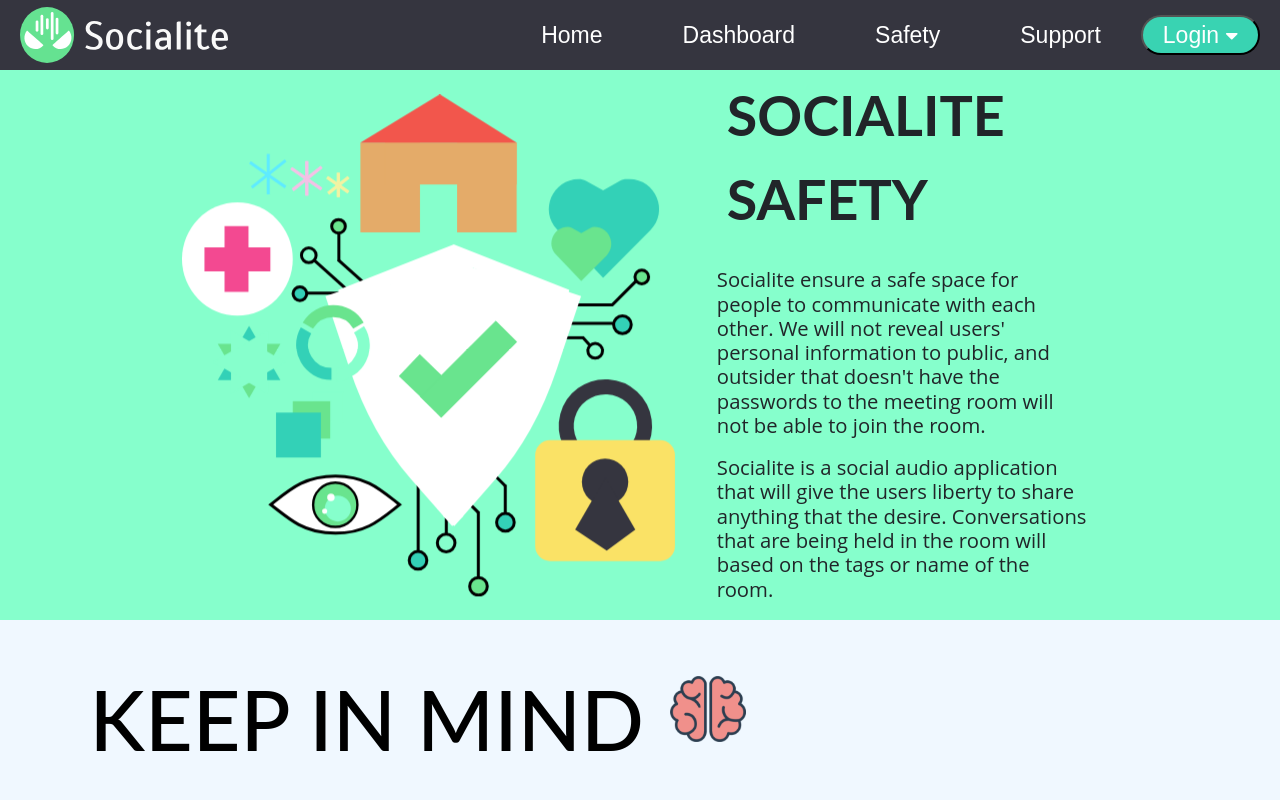
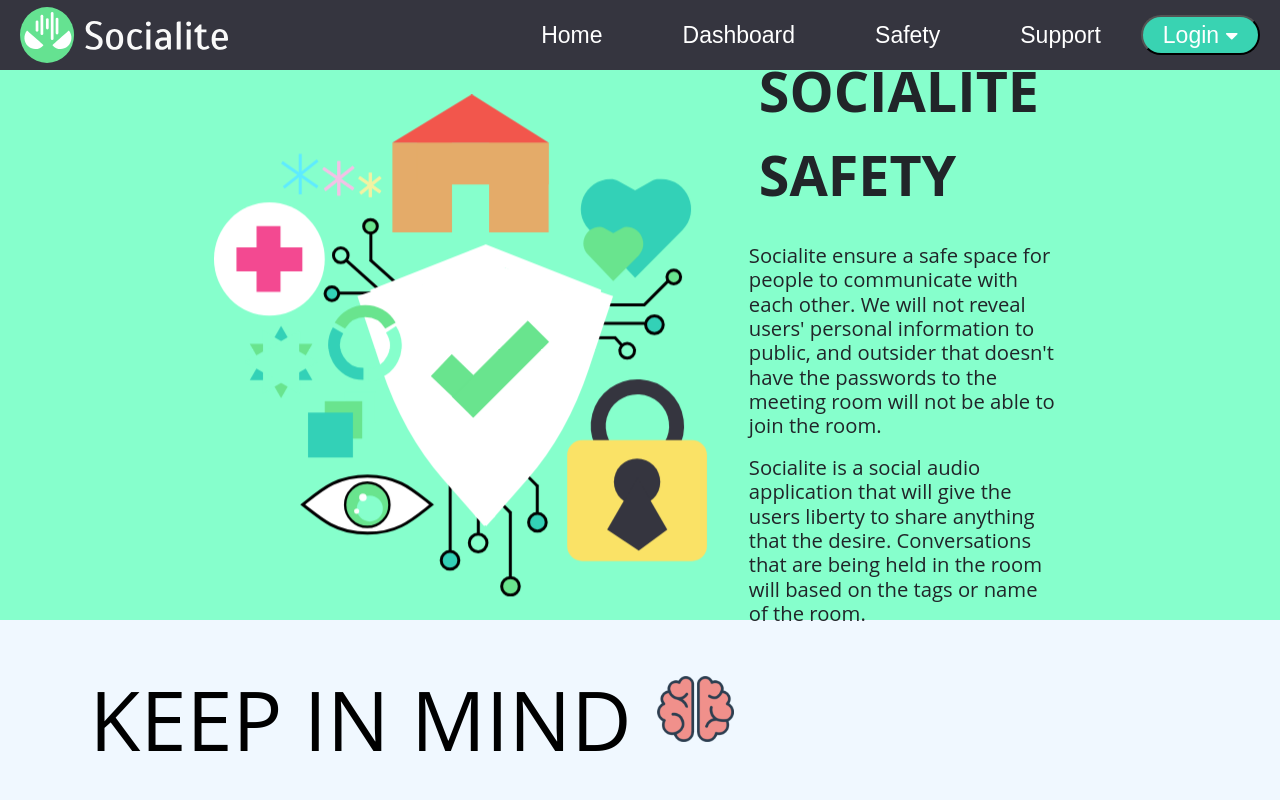
Before and after one commit to thanutpheeraphan/Socialite, a React (Create React App) app in the folder frontend/: page /safety in a window 1280 px wide. Shown: the top 800 px of the page. Built offline with nearby package versions, Linux system fonts and the light colour scheme; no server answers.

Commit message:
Adjust Fonts at Landing pages

```diff
--- a/frontend/src/App.css
+++ b/frontend/src/App.css
@@ -1,3 +1,5 @@
+@import url('https://fonts.googleapis.com/css?family=Source+Sans+Pro:regular,bold,italic&subset=latin,latin-ext');
+
 .App {
   text-align: center;
 }
--- a/frontend/src/components/HomeSection/HomeSection1.jsx
+++ b/frontend/src/components/HomeSection/HomeSection1.jsx
@@ -52,6 +52,7 @@
 	justify-content: center;
 	align-items: center;
 	width: 70vw;
+	margin-left: 5vw;
 	@media only Screen and (max-width: 48em) {
 		flex-direction: column;
 		justify-content: center;
@@ -68,6 +69,7 @@
 	color: var(--white);
 	position: relative;
 	z-index: 15;
+	margin-right: 5vw;
 	@media only Screen and (max-width: 48em) {
 		width: 80%;
 		text-align: center;
@@ -81,7 +83,9 @@
 	}
 `;
 const Title = styled.h1`
+	font-family: 'Open Sans', sans-serif;
 	font-size: calc(3rem + 1.5vw);
+	font-weight: 500;
 	line-height: 1.5;
 	padding: 1rem 1;
     color: black;
--- a/frontend/src/components/HomeSection/HomeSection2.jsx
+++ b/frontend/src/components/HomeSection/HomeSection2.jsx
@@ -91,6 +91,7 @@
 	}
 `;
 const Title = styled.h1`
+	font-family: 'Open Sans', sans-serif;
 	font-size: calc(1.3rem + 0.75vw);
     font-weight: bold;
 	line-height: 1.5;
--- a/frontend/src/components/HomeSection/HomeSection3.jsx
+++ b/frontend/src/components/HomeSection/HomeSection3.jsx
@@ -35,7 +35,7 @@
 	margin-left: 10vw;
 	margin-right: 8vw;
 	z-index: 7;
-	animation: ${move} 3s ease infinite;
+	animation: ${move} 3s ease-in-out infinite;
 	@media only Screen and (max-width: 48em) {
 		// align-self: flex-start;
 		// position: absolute;
@@ -55,7 +55,7 @@
 	height: auto;
 	z-index: 7;
 	margin-right: 100px;
-	animation: ${move} 3s ease infinite;
+	animation: ${move} 3s ease-in-out	 infinite;
 	@media only Screen and (max-width: 48em) {
 		// align-self: flex-start;
 		// position: absolute;
--- a/frontend/src/components/Landing.jsx
+++ b/frontend/src/components/Landing.jsx
@@ -7,6 +7,7 @@
 import Footer from "./Footer";
 
 const Container = styled.div`
+	font-family: 'Open Sans', sans-serif;
 	display: flex;
 	flex-direction: column;
 	justify-content: center;
--- a/frontend/src/pages/Dashboard/Dashboard.jsx
+++ b/frontend/src/pages/Dashboard/Dashboard.jsx
@@ -4,6 +4,7 @@
 import {userData} from "./Mock";
 
 const Container = styled.div`
+    font-family: 'Open Sans', sans-serif;
     flex: 4;
     height: 70vw;
     @media only Screen and (max-width: 48em){
--- a/frontend/src/pages/Safety/Safety.jsx
+++ b/frontend/src/pages/Safety/Safety.jsx
@@ -5,6 +5,7 @@
 import SSection2 from './SSection2';
 
 const Container = styled.div`
+    font-family: 'Open Sans', sans-serif;
     display:flex;
     flex-direction: column;
     justify-content: center;
--- a/frontend/src/pages/SignUp.css
+++ b/frontend/src/pages/SignUp.css
@@ -1,4 +1,5 @@
 .cfb{
+    font-family: 'Open Sans', sans-serif;
     width: 100%;
     display: flex;
     justify-content: center;
--- a/frontend/src/pages/Support/SpSection.jsx
+++ b/frontend/src/pages/Support/SpSection.jsx
@@ -10,7 +10,8 @@
     display: flex;
     justify-content: center;
     position: relative;
-    background: #69E48E;
+    background-image: radial-gradient(farthest-corner at 40px 40px,
+        #69E48E 0%, #33D1B7 100%);
     @media only Screen and (max-width: 420px) {
         height: auto;
         padding-bottom: 2rem;
--- a/frontend/src/pages/Support/SpSection2.css
+++ b/frontend/src/pages/Support/SpSection2.css
@@ -1,5 +1,5 @@
 .first_img{
-    margin: 10vw 70vw 0 -10vw;
+    margin: 15vw 50vw 0 -10vw;
     width: 35vw;
     height: auto;
 }
@@ -12,8 +12,8 @@
 }
 
 .alt_bg{
-    background-color: #69E48E;
-    background: #69E48E;
+    background-image: radial-gradient(farthest-corner at 40px 40px,
+        #86FFCC 0%, #69E48E 100%);
 }
 
 .sec_block{
@@ -47,7 +47,7 @@
 .fth_block{
     height: 25vw;
     margin-top: 10vw;
-    margin-right: 5vw;
+    margin-left: 5vw;
 }
 
 .fth_img{
--- a/frontend/src/pages/Support/Support.jsx
+++ b/frontend/src/pages/Support/Support.jsx
@@ -3,6 +3,7 @@
 import SpSection2 from "./SpSection2";
 
 const Container = styled.div`
+    font-family: 'Open Sans', sans-serif;
     display:flex;
     flex-direction: column;
     justify-content: center;
```
Also changed, not shown: frontend/src/components/Landing.css (deleted, +0 -86 lines).
